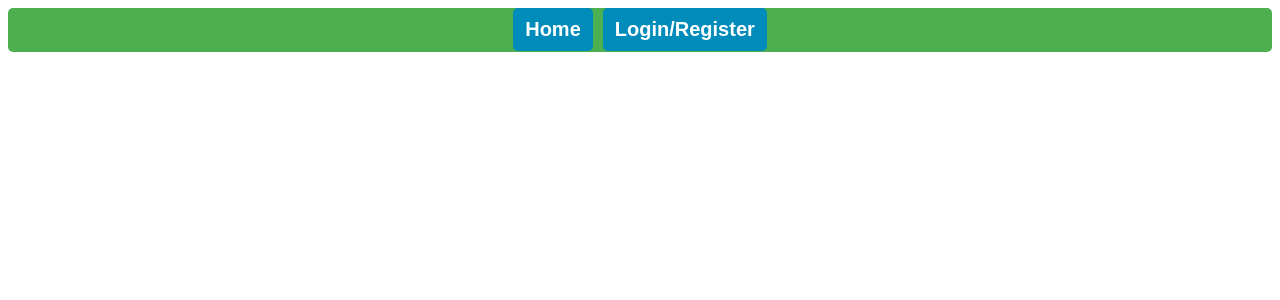
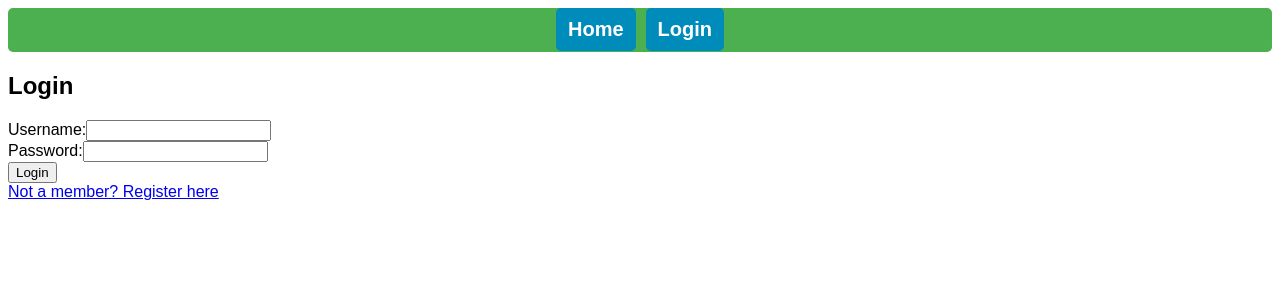
Before and after one commit to jcb548/recipe-book, a React (Create React App) app in the folder client/: page /login in a window 1280 px wide. Before the commit this address had no page. Shown: the top 300 px of the page. Built offline with nearby package versions, Linux system fonts and the light colour scheme.

Commit message:
Displays as who signed in as, separate register and login pages

```diff
--- a/client/src/App.css
+++ b/client/src/App.css
@@ -5,6 +5,19 @@
   background-color: #008cba;
   border: none;
   border-radius: 5px;
+  padding: 10px 12px;
+  font-family: Arial, Helvetica, sans-serif;
+  font-weight: bold;
+  font-size: 20px;
+  font-style: normal;
+  color: white;
+  text-decoration: none;
+  display: inline-block;
+  margin-left: 5px;
+  margin-right: 5px;
+  cursor: pointer;
+}
+.signedin {
   padding: 10px 12px;
   font-family: Arial, Helvetica, sans-serif;
   font-weight: bold;
--- a/client/src/App.js
+++ b/client/src/App.js
@@ -1,7 +1,8 @@
 import "./App.css";
 import { BrowserRouter as Router, Routes, Route } from "react-router-dom";
 import { Home } from "./pages/home";
-import { Auth } from "./pages/auth";
+import { Login } from "./pages/login";
+import { Register } from "./pages/register";
 import { CreateRecipe } from "./pages/create-recipe";
 import { SavedRecipes } from "./pages/saved-recipes";
 import { Navbar } from "./components/navbar";
@@ -13,7 +14,8 @@ function App() {
         <Navbar />
         <Routes>
           <Route path="/" element={<Home />} />
-          <Route path="/auth" element={<Auth />} />
+          <Route path="/login" element={<Login />} />
+          <Route path="/register" element={<Register />} />
           <Route path="/create-recipe" element={<CreateRecipe />} />
           <Route path="/saved-recipes" element={<SavedRecipes />} />
         </Routes>
--- a/client/src/components/navbar.js
+++ b/client/src/components/navbar.js
@@ -1,13 +1,16 @@
 import { Link } from "react-router-dom";
 import { useCookies } from "react-cookie";
 import { useNavigate } from "react-router-dom";
+import { useGetUsername } from "../hooks/useGetUsername";
 
 export const Navbar = () => {
   const [cookies, setCookies] = useCookies(["access_token"]);
   const navigate = useNavigate();
+  const username = useGetUsername();
   const logout = () => {
     setCookies("access_token", "");
     window.localStorage.removeItem("userID");
+    window.localStorage.removeItem("username");
     navigate("/");
   };
   return (
@@ -17,20 +20,21 @@ export const Navbar = () => {
           Home
         </Link>
         {!cookies.access_token ? (
-          <Link to="/auth" className="link">
-            Login/Register
+          <Link to="/login" className="link">
+            Login
           </Link>
         ) : (
           <>
             <Link to="/create-recipe" className="link">
-              CreateRecipe
+              Create Recipe
             </Link>
             <Link to="/saved-recipes" className="link">
-              SavedRecipes
+              Saved Recipes
             </Link>
             <button onClick={logout} className="link">
               Logout
             </button>
+            <div className="signedin">Signed in as: {username}</div>
           </>
         )}
       </div>
--- /dev/null
+++ b/client/src/hooks/useGetUsername.js
@@ -0,0 +1,3 @@
+export const useGetUsername = () => {
+  return window.localStorage.getItem("username");
+};
--- a/client/src/pages/auth.js
+++ /dev/null
@@ -1,111 +0,0 @@
-import { useState } from "react";
-import axios from "axios";
-import { useCookies } from "react-cookie";
-import { useNavigate } from "react-router-dom";
-
-export const Auth = () => {
-  return (
-    <div className="auth">
-      <Login />
-      <Register />
-    </div>
-  );
-};
-
-const Register = () => {
-  const [username, setUsername] = useState("");
-  const [password, setPassword] = useState("");
-
-  const onSubmit = async (event) => {
-    event.preventDefault();
-    try {
-      await axios.post("http://localhost:3001/auth/register", {
-        username,
-        password,
-      });
-      alert("Registration completed! Now login.");
-    } catch (err) {
-      console.error(err);
-    }
-  };
-  return (
-    <Form
-      username={username}
-      setUsername={setUsername}
-      password={password}
-      setPassword={setPassword}
-      label="Register"
-      onSubmit={onSubmit}
-    />
-  );
-};
-
-const Login = () => {
-  const [username, setUsername] = useState("");
-  const [password, setPassword] = useState("");
-
-  const [_, setCookies] = useCookies(["access_token"]);
-
-  const navigate = useNavigate();
-
-  const onSubmit = async (event) => {
-    event.preventDefault();
-    try {
-      const response = await axios.post("http://localhost:3001/auth/login", {
-        username,
-        password,
-      });
-      setCookies("access_token", response.data.token);
-      window.localStorage.setItem("userID", response.data.userID);
-      navigate("/");
-    } catch (err) {
-      console.error(err);
-    }
-  };
-  return (
-    <Form
-      username={username}
-      setUsername={setUsername}
-      password={password}
-      setPassword={setPassword}
-      label="Login"
-      onSubmit={onSubmit}
-    />
-  );
-};
-
-const Form = ({
-  username,
-  setUsername,
-  password,
-  setPassword,
-  label,
-  onSubmit,
-}) => {
-  return (
-    <div className="auth-container">
-      <form onSubmit={onSubmit}>
-        <h2> {label}</h2>
-        <div className="form-group">
-          <label htmlFor="username">Username:</label>
-          <input
-            type="text"
-            id="username"
-            value={username}
-            onChange={(event) => setUsername(event.target.value)}
-          />
-        </div>
-        <div className="form-group">
-          <label htmlFor="password">Password:</label>
-          <input
-            type="password"
-            id="password"
-            value={password}
-            onChange={(event) => setPassword(event.target.value)}
-          />
-        </div>
-        <button type="submit">{label}</button>
-      </form>
-    </div>
-  );
-};
--- /dev/null
+++ b/client/src/pages/form.js
@@ -0,0 +1,35 @@
+export const Form = ({
+  username,
+  setUsername,
+  password,
+  setPassword,
+  label,
+  onSubmit,
+}) => {
+  return (
+    <div className="auth-container">
+      <form onSubmit={onSubmit}>
+        <h2> {label}</h2>
+        <div className="form-group">
+          <label htmlFor="username">Username:</label>
+          <input
+            type="text"
+            id="username"
+            value={username}
+            onChange={(event) => setUsername(event.target.value)}
+          />
+        </div>
+        <div className="form-group">
+          <label htmlFor="password">Password:</label>
+          <input
+            type="password"
+            id="password"
+            value={password}
+            onChange={(event) => setPassword(event.target.value)}
+          />
+        </div>
+        <button type="submit">{label}</button>
+      </form>
+    </div>
+  );
+};
--- /dev/null
+++ b/client/src/pages/login.js
@@ -0,0 +1,48 @@
+import { useState } from "react";
+import axios from "axios";
+import { useCookies } from "react-cookie";
+import { useNavigate } from "react-router-dom";
+import { Form } from "./form";
+import { Link } from "react-router-dom";
+
+export const Login = () => {
+  const [username, setUsername] = useState("");
+  const [password, setPassword] = useState("");
+
+  const [_, setCookies] = useCookies(["access_token"]);
+
+  const navigate = useNavigate();
+
+  const onSubmit = async (event) => {
+    event.preventDefault();
+    try {
+      const response = await axios.post("http://localhost:3001/auth/login", {
+        username,
+        password,
+      });
+      if (response.data.message) {
+        alert(response.data.message);
+      } else {
+        setCookies("access_token", response.data.token);
+        window.localStorage.setItem("userID", response.data.userID);
+        window.localStorage.setItem("username", response.data.username);
+        navigate("/");
+      }
+    } catch (err) {
+      console.error(err);
+    }
+  };
+  return (
+    <div>
+      <Form
+        username={username}
+        setUsername={setUsername}
+        password={password}
+        setPassword={setPassword}
+        label="Login"
+        onSubmit={onSubmit}
+      />
+      <Link to="/register"> Not a member? Register here</Link>
+    </div>
+  );
+};
--- /dev/null
+++ b/client/src/pages/register.js
@@ -0,0 +1,33 @@
+import { useState } from "react";
+import axios from "axios";
+import { useCookies } from "react-cookie";
+import { useNavigate } from "react-router-dom";
+import { Form } from "./form";
+
+export const Register = () => {
+  const [username, setUsername] = useState("");
+  const [password, setPassword] = useState("");
+
+  const onSubmit = async (event) => {
+    event.preventDefault();
+    try {
+      const response = await axios.post("http://localhost:3001/auth/register", {
+        username,
+        password,
+      });
+      alert(response.data.message);
+    } catch (err) {
+      console.error(err);
+    }
+  };
+  return (
+    <Form
+      username={username}
+      setUsername={setUsername}
+      password={password}
+      setPassword={setPassword}
+      label="Register"
+      onSubmit={onSubmit}
+    />
+  );
+};
```
Also changed, not shown: 1 other file (tests, documents, lock files or other folders).
